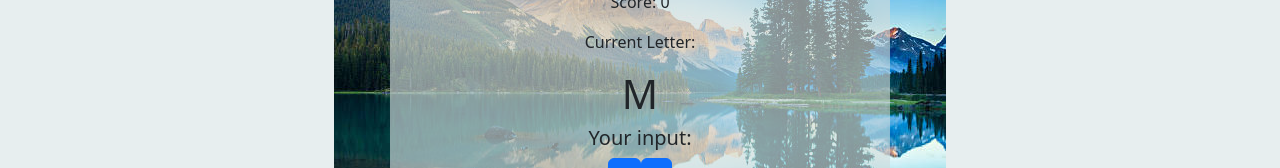
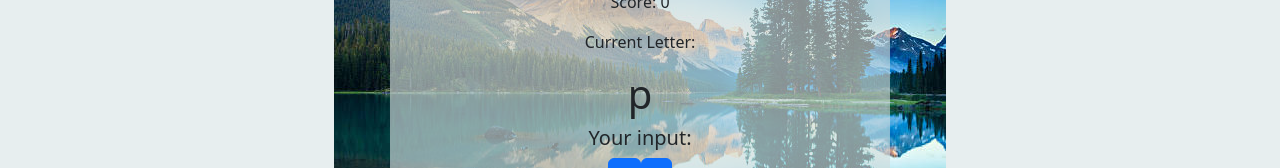
Before and after one commit to EliFarrer/startup, a React (Vite) app: page /play in a window 1280 px wide. Both pictures are taken after a click on the button "Start". Shown: the part 443-611 px from the top of the page. Built offline with nearby package versions, Linux system fonts and the light colour scheme.

Commit message:
added getRandomCharacter

```diff
--- a/src/play/morseGame.jsx
+++ b/src/play/morseGame.jsx
@@ -27,12 +27,13 @@ function endGame(changeGameState, setTimer, timerID) {
 }
 
 
-function reset(changeGameState, setTimer, timerID, updateUserInput) {
+function reset(changeGameState, setTimer, timerID, updateUserInput, updateCurrentLetter) {
     // resets the timer and game state, but doesn't log the score
     changeGameState('start');
     setTimer(0);
     clearInterval(timerID);
     updateUserInput("");
+    updateCurrentLetter("");
 }
 
 
@@ -50,16 +51,19 @@ function addChar(char, userInput, updateUserInput) {
     updateUserInput(input);
 }
 
-
+function getRandomCharacter() {
+    const alph = "abcdefghijklmnopqrstuvwxyz";
+    return alph[Math.floor(Math.random() * 27)];
+}
 
 export function MorseGame(props) {
     const [timer, setTimer] = React.useState(0);
     const [timerID, updateTimerID] = React.useState(0);
     const [gameState, changeGameState] = React.useState('start');
     const [score, updateScore] = React.useState(0);
-    const [currentLetter, updateCurrentLetter] = React.useState("");
+    const [currentLetter, updateCurrentLetter] = React.useState(getRandomCharacter());
     const [userInput, updateUserInput] = React.useState("");
-    const morseMap = JSON.parse('{"a": ".-","b": "-...","c": "-.-.","d": "-..","e": ".","f": "..-.","g": "--.","h": "....","i": "..","j": ".---","k": "-.-","l": ".-..","m": "--","n": "-.","o": "---","p": ".--.","q": "--.-","r": ".-.","s": "...","t": "-","u": "..-","v": "...-","w": ".--","x": "-..-","y": "-.--","z": "--.."}');
+    const morseMap = JSON.parse('{"a": "._","b": "_...","c": "_._.","d": "_..","e": ".","f": ".._.","g": "__.","h": "....","i": "..","j": ".___","k": "_._","l": "._..","m": "__","n": "_.","o": "___","p": ".__.","q": "__._","r": "._.","s": "...","t": "_","u": ".._","v": "..._","w": ".__","x": "_.._","y": "_.__","z": "__.."}');
 
     function getMainElement(gameState) {
         // this returns either the start button or the 'your letter' prompt
@@ -68,22 +72,30 @@ export function MorseGame(props) {
         } else if (gameState == 'playing') {
             return (
             <div>
-                <p>Current Letter:</p><h1>M</h1>
+                <p>Current Letter:</p><h1>{currentLetter}</h1>
                 <h5>Your input: <span className="userInput">{userInput}</span></h5>
                 <div className="tapInput">
                     <button className="btn btn-primary" type="submit" onClick={() => addChar("_", userInput, updateUserInput)}>_</button>
                     <button className="btn btn-primary" type="submit" onClick={() => addChar(".", userInput, updateUserInput)}>.</button>
                 </div>
-                <div><button className="btn btn-success" type="submit" onClick={() => checkSubmission(userInput, currentLetter)}>SUBMIT!</button></div>
+                <div><button className="btn btn-success" type="submit" onClick={() => checkSubmission(userInput, currentLetter, updateCurrentLetter)}>SUBMIT!</button></div>
             </div>
             )
         }
     }
 
-    // function checkSubmission(userInput, currentLetter) {
-    //     if (morseMap[currentLetter] == userInput)
-
-    // }
+    function checkSubmission(userInput, currentLetter, updateCurrentLetter) {
+        if (morseMap[currentLetter] == userInput) {
+            while (true) {
+                const newChar = getRandomCharacter();
+                if (newChar != currentLetter) {
+                    updateCurrentLetter(newChar);
+                    break;
+                }
+            }
+        }
+    } // need an else statement here to say that something is wrong
+    // have it change the background color if you got it right or not.
 
 
 
@@ -97,7 +109,7 @@ export function MorseGame(props) {
         <p>Score: {score}</p>
         <div>{getMainElement(gameState)}</div>
 
-        <button className="btn btn-secondary" type="submit" onClick={() => reset(changeGameState, setTimer, timerID, updateUserInput)}>RESET</button>
+        <button className="btn btn-secondary" type="submit" onClick={() => reset(changeGameState, setTimer, timerID, updateUserInput, updateCurrentLetter)}>RESET</button>
         </div>
         </div>
     )
```
